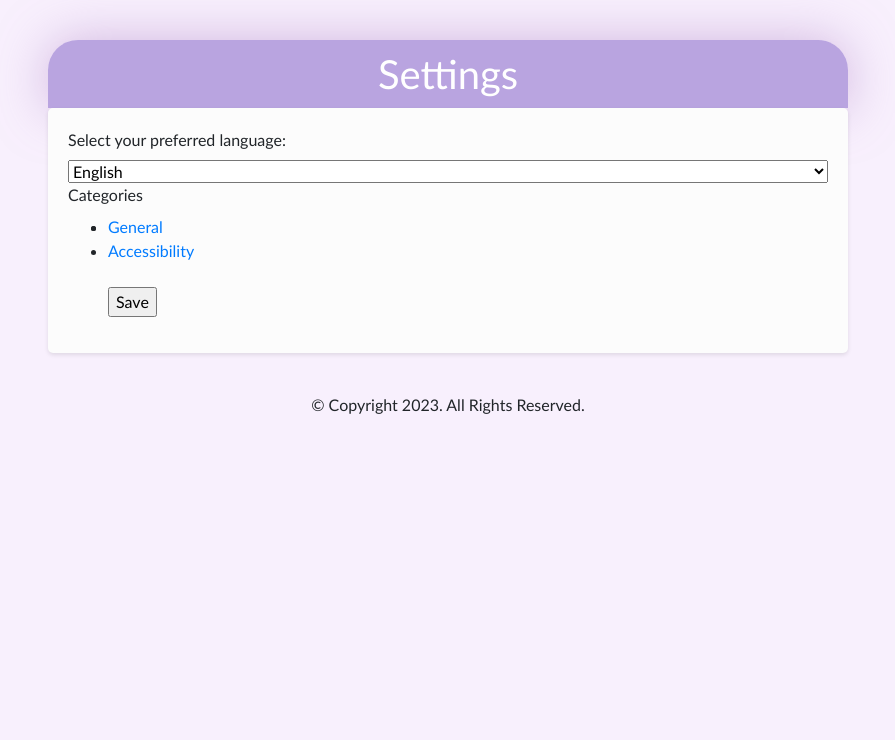
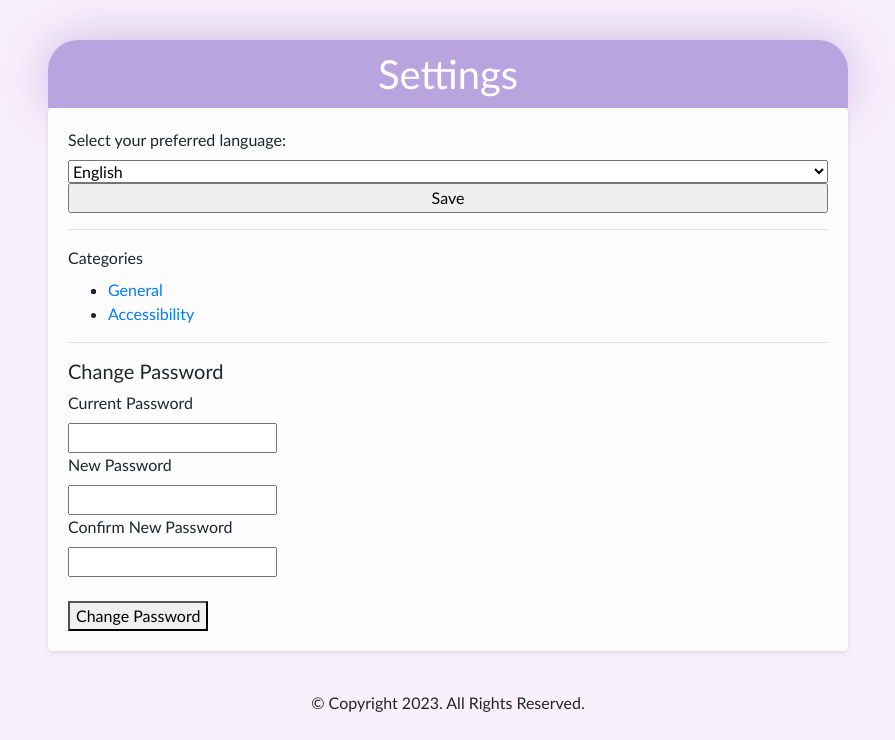
Before and after one commit to sategf/proempo-fl, a Flask app: page /settings in a window 1280 px wide. Shown: the part 60-800 px from the top of the page, without its empty margins (192-1087 px from the left). Run offline with Flask 3, Linux system fonts and the light colour scheme; a user stored in the database is signed in; some libraries are stand-ins or nearby versions.

Commit message:
Added change password form to settings

```diff
--- a/website/templates/Settings.html
+++ b/website/templates/Settings.html
@@ -8,7 +8,12 @@
             <option value="en" {% if user.language == "en" %}selected{% endif %}>English</option>
             <option value="ro" {% if user.language == "ro" %}selected{% endif %}>Română</option>
         </select>
-        <label for="Categories">{{Categories}}</label>
+        <input type="submit" value="{{save}}">
+
+
+    </form>
+    <hr>
+    <label for="Categories">{{Categories}}</label>
     <ul>
         <li>
           <section>
@@ -18,9 +23,24 @@
 
           </section>
         </li>
-        <br>
-        <input type="submit" value="{{save}}">
-    </form>
+
+    </ul>
+        <hr>
+        <h5>{{changepass}}</h5>
+        <form method="POST" action="/change-password">
+
+            <label for="current_password">{{currentpass}}</label><br>
+            <input type="password" name="current_password" required>
+            <br>
+            <label for="new_password">{{newpass}}</label><br>
+            <input type="password" name="new_password" required>
+            <br>
+            <label for="confirm_password">{{confirmnewpass}}</label><br>
+            <input type="password" name="confirm_password" required>
+            <br>
+            <br>
+            <button type="submit">{{changepass}}</button>
+        </form>
 </div>
 <style>
     /* Define your CSS styles here */
--- /dev/null
+++ b/website/templates/changepassword.html
@@ -0,0 +1,6 @@
+{% extends "base.html" %}
+
+{% block content %}
+
+    </div>
+{% endblock %}
--- a/website/views.py
+++ b/website/views.py
@@ -610,6 +610,10 @@ def setting():
         Categories = "Categorii"
         General = "General"
         Accessibility = "Accesibilitate"
+        changepass = "Schimbare Parolă"
+        currentpass = "Parolă Curentă"
+        newpass = "Parolă Nouă"
+        confirmnewpass = "Confirmare Parolă Nouă"
     else:
         selectLanguage = "Select your preferred language:"
         title = "Settings"
@@ -617,7 +621,11 @@ def setting():
         Categories = "Categories"
         General = "General"
         Accessibility = "Accessibility"
-    return render_template("settings.html",user=current_user, selectLanguage=selectLanguage, title=title, save=save, Categories=Categories, General=General, Accessibility=Accessibility)
+        changepass = "Change Password"
+        currentpass = "Current Password"
+        newpass = "New Password"
+        confirmnewpass = "Confirm New Password"
+    return render_template("settings.html",user=current_user, selectLanguage=selectLanguage, title=title, save=save, Categories=Categories, General=General, Accessibility=Accessibility, changepass=changepass, currentpass=currentpass, newpass=newpass, confirmnewpass=confirmnewpass)
 
 @views.route('/Support', methods=['GET'])
 @login_required
```
Also changed, not shown: website/auth.py (+22 -0 lines).
